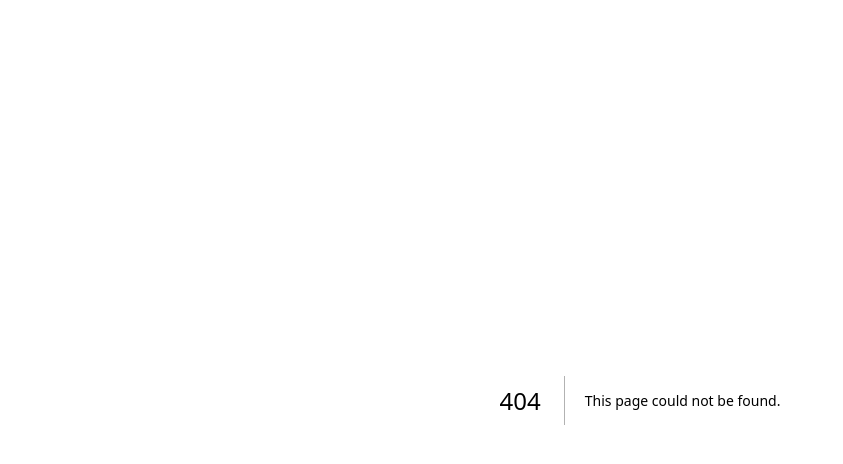
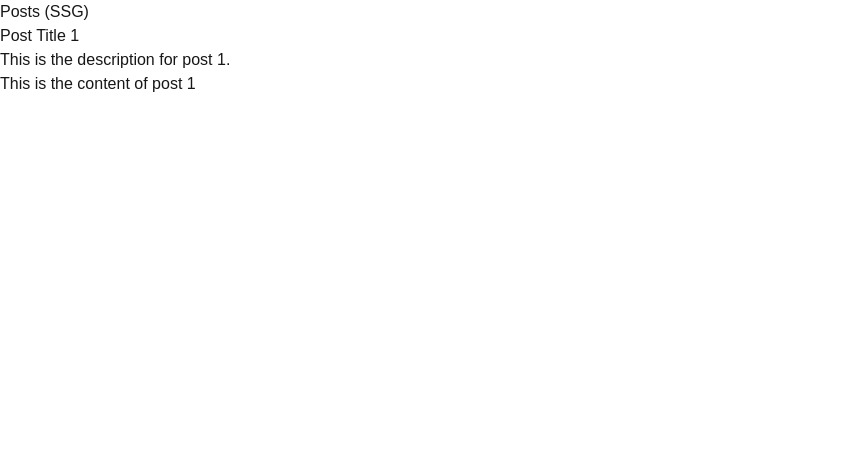
Before and after one commit to warcry98/nextjs-template-static-pages, a Next.js app: page /posts/ssg in a window 1280 px wide. Before the commit this address had no page. Shown: the top 464 px of the page, without its empty margins (0-843 px from the left). Built offline with nearby package versions, Linux system fonts and the light colour scheme; no server answers.

Commit message:
Posts list using SSG

```diff
--- /dev/null
+++ b/app/api/posts/route.ts
@@ -0,0 +1,43 @@
+import { NextRequest, NextResponse } from "next/server"
+
+interface Post {
+    id: number;
+    title: string;
+    content: string;
+    description: string;
+};
+
+const posts: Post[] = Array.from({ length: 100 }, (_, index) => ({
+    id: index + 1,
+    title: `Post Title ${index + 1}`,
+    content: `This is the content of post ${index + 1}`,
+    description: `This is the description for post ${index + 1}.`,
+}));
+
+export const GET = (req: NextRequest) => {
+    const searchParams = req.nextUrl.searchParams
+    console.log(searchParams)
+    // const { page = 1, limit = 10 } = req.query;
+
+    // const start = (Number(page) - 1) * Number(limit);
+    // const end = start + Number(limit);
+
+    // res.status(200).json(posts.slice(start, end));
+}
+
+export const POST = async (req: Request) => {
+    const formData = await req.formData()
+    const page = formData.get('page')
+    const limit = formData.get('limit')
+    // const { page = 1, limit = 10 } = req.query;
+
+    if (page && limit) {
+        const start = (Number(page) - 1) * Number(limit);
+        const end = start + Number(limit);
+
+        // res.status(200).json(posts.slice(start, end));
+        return NextResponse.json(posts.slice(start, end))
+    } else {
+        return NextResponse.json(posts)
+    }
+}
--- /dev/null
+++ b/app/posts/ssg/page.tsx
@@ -0,0 +1,73 @@
+import { Metadata } from "next"
+
+interface Post {
+    id: number;
+    title: string;
+    content: string;
+    description: string;
+};
+
+export const metadata: Metadata = {
+    title: 'Posts (SSG)',
+    description: 'Static-Site Generated Posts with Incremental Static Regeneration and Pagination',
+}
+
+const POSTS_PER_PAGE = 10
+
+export const generateStatisParams = async() => {
+    const res = await fetch(`${process.env.NEXT_PUBLIC_API_URL}/api/posts`, {
+        method: "POST",
+        next: { tags: [ 'posts '],
+            revalidate: 60,
+        }
+    })
+
+    const posts: Post[] = await res.json();
+
+    const totalPages = Math.ceil(posts.length / POSTS_PER_PAGE);
+    return Array.from({ length: totalPages }, (_, i) => ({
+        page: (i + 1).toString(),
+    }));
+}
+
+export default async function PostsSSGPage({ searchParams }: { searchParams: { page? : string }}) {
+    const currentPage = parseInt(searchParams.page || '1', 10);
+    const body = new FormData()
+    body.set("page", String(1))
+    body.set("limit", String(1))
+    const res = await fetch(
+        `${process.env.NEXT_PUBLIC_API_URL}/api/posts`, {
+            method: "POST",
+            body,
+            next: {
+                tags: [ 'posts'],
+                revalidate: 60,
+            }
+        }
+    )
+
+    const posts: Post[] = await res.json();
+
+    const nextPage = currentPage + 1;
+    const hasMore = posts.length === POSTS_PER_PAGE;
+
+    return (
+        <div>
+            <h1>Posts (SSG)</h1>
+            <div>
+                {posts.map((post) => (
+                    <div key={post.id}>
+                        <h2>{post.title}</h2>
+                        <p>{post.description}</p>
+                        <p>{post.content}</p>
+                    </div>
+                ))}
+            </div>
+            {hasMore && (
+                <a href={`?page=${nextPage}`}>
+                    Load More
+                </a>
+            )}
+        </div>
+    )
+}
```
